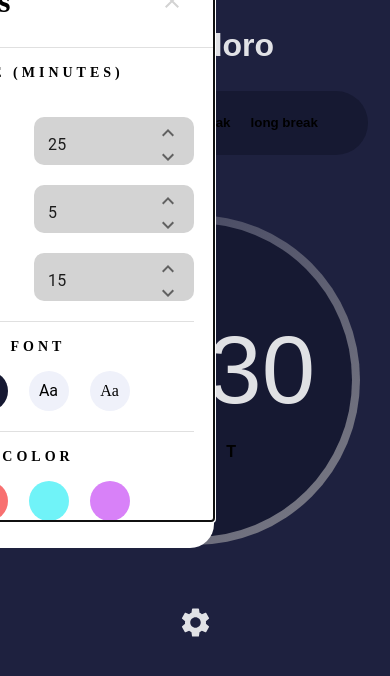
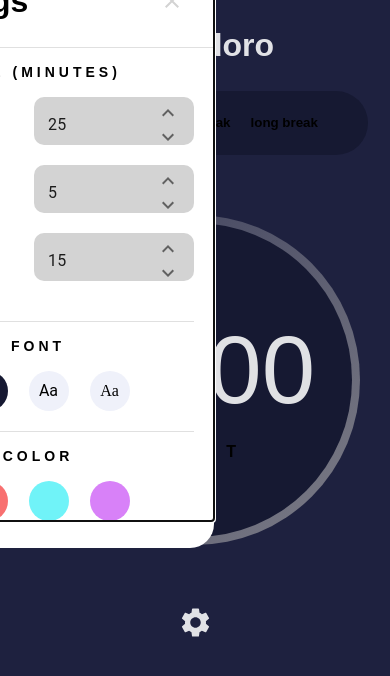
Before and after one commit to bilanoo/pomodoro-app, a React (Vite) app: page / in a window 390 px wide. Both pictures are taken after a click on the icon 195 px from the left and 622 px from the top of the page. Shown: the top 676 px of the page. Built offline with nearby package versions, Linux system fonts and the light colour scheme.

Commit message:
added media queries for modal, syling changes completed.

```diff
--- a/src/App.tsx
+++ b/src/App.tsx
@@ -6,7 +6,7 @@ import { Timer } from "./Timer";
 import { SettingsModal } from "./Settings/SettingsModal";
 
 function App() {
-  const [displayTimer, setTimer] = useState<number>(0.5 * 60);
+  const [displayTimer, setTimer] = useState<number>(25 * 60);
 
   const [remainingTime, setRemainingTime] = useState<number>(displayTimer);
   const [buttonSelected, setButtonSelected] = useState<string>("pomodoro");
@@ -70,7 +70,6 @@ function App() {
           )}
           <Timer
             displayTime={displayTimer}
-            setTime={setTimer}
             remainingTime={remainingTime}
             setRemainingTime={setRemainingTime}
           />
--- a/src/Settings/SettingsModal/FontSelector/FontSelector.css
+++ b/src/Settings/SettingsModal/FontSelector/FontSelector.css
@@ -27,3 +27,12 @@
   background-color: #161932;
   color: white;
 }
+
+@media only screen and (min-width: 992px) {
+  .font-selector-container {
+    flex-direction: row;
+    justify-content: space-between;
+    margin-left: 20px;
+    margin-right: 20px;
+  }
+}
--- a/src/Settings/SettingsModal/GenericInputBox/index.tsx
+++ b/src/Settings/SettingsModal/GenericInputBox/index.tsx
@@ -30,13 +30,17 @@ export const GenericInputBox = ({
 
   return (
     <div className="change-timer-length">
-      <p className="change-timer-type-text" style={{ color: "#B5B4BA" }}>
+      <p
+        className="change-timer-type-text"
+        style={{ color: "#B5B4BA", marginTop: "auto", marginBottom: "auto" }}
+      >
         {typeText}
       </p>
 
       <StyledInputTextfield
         type="number"
         value={value}
+        sx={{ marginBottom: "20px", marginLeft: "auto" }}
         onChange={handleChange}
         id={idValue}
         InputProps={{
--- a/src/Settings/SettingsModal/SettingsModal.css
+++ b/src/Settings/SettingsModal/SettingsModal.css
@@ -15,7 +15,6 @@ input[type="number"] {
 .timer-settings-container {
   display: flex;
   flex-direction: column;
-  gap: 20px;
   margin: 0;
   padding: 0;
 }
@@ -24,10 +23,26 @@ input[type="number"] {
   margin: 0;
   align-self: center;
 }
-
+.input-settings-container {
+  display: flex;
+  flex-direction: column;
+}
 .change-timer-length {
   display: flex;
   margin-right: 20px;
   margin-left: 20px;
-  justify-content: space-between;
+  justify-content: center;
+  align-items: center;
 }
+
+@media only screen and (min-width: 992px) {
+  .input-settings-container {
+    flex-direction: row;
+    justify-content: center;
+    align-items: center;
+  }
+
+  .change-timer-length {
+    flex-direction: column;
+  }
+}
--- a/src/Settings/SettingsModal/index.tsx
+++ b/src/Settings/SettingsModal/index.tsx
@@ -137,6 +137,7 @@ export const SettingsModal = ({
 
         <div className="timer-settings-container">
           <TimeText className="time-text">TIME (MINUTES)</TimeText>
+          <div className="input-settings-container">
             <GenericInputBox
               setSpecificTimer={setPomodoroTimer}
               typeText="pomodoro"
@@ -159,6 +160,7 @@ export const SettingsModal = ({
               handleChange={handleChange}
             />
           </div>
+        </div>
         <Divider
           sx={{ marginTop: "20px", marginRight: "20px", marginLeft: "20px" }}
         />
--- a/src/Settings/SettingsModal/styles.tsx
+++ b/src/Settings/SettingsModal/styles.tsx
@@ -3,7 +3,6 @@ import CloseIcon from "@mui/icons-material/Close";
 
 export const StyledModal = styled(Modal)({
   "&": {
-    fontFamily: "Roboto Slab, serif",
     color: "black",
     width: "22rem",
     height: "37rem",
@@ -13,6 +12,10 @@ export const StyledModal = styled(Modal)({
     transform: "translate(-50%, -50%)",
     alignSelf: "center",
     justifySelf: "center",
+  },
+  "@media only screen and (min-width: 992px)": {
+    width: "40rem",
+    height: "30rem",
   },
 });
 
--- a/src/Timer/index.tsx
+++ b/src/Timer/index.tsx
@@ -1,17 +1,16 @@
 import { useEffect, useState } from "react";
 import "./Timer.css";
 import { Box, CircularProgress } from "@mui/material";
+import ReplayIcon from "@mui/icons-material/Replay";
 
 interface TimerProps {
   displayTime: number;
-  setTime: React.Dispatch<React.SetStateAction<number>>;
   setRemainingTime: React.Dispatch<React.SetStateAction<number>>;
   remainingTime: number;
 }
 
 export const Timer = ({
   displayTime,
-  setTime,
   remainingTime,
   setRemainingTime,
 }: TimerProps) => {
@@ -41,8 +40,14 @@ export const Timer = ({
     return `${formattedMinutes}:${formattedSeconds}`;
   };
 
+  console.log(remainingTime);
   function CircularProgressWithLabel() {
     const normalizedProgress = Math.min(Math.max(progress, 0), 100);
+
+    function resetClick(): void {
+      setRemainingTime(displayTime);
+    }
+
     return (
       <Box sx={{ position: "relative", display: "inline-flex" }}>
         <CircularProgress
@@ -80,6 +85,13 @@ export const Timer = ({
           >
             {startAndPause ? "PAUSE" : "START"}
           </button>
+
+          {remainingTime === 0 && (
+            <ReplayIcon
+              onClick={resetClick}
+              sx={{ cursor: "pointer", marginTop: "20px" }}
+            />
+          )}
         </Box>
       </Box>
     );
```
Lines whose indentation alone changed are shown as unchanged.
